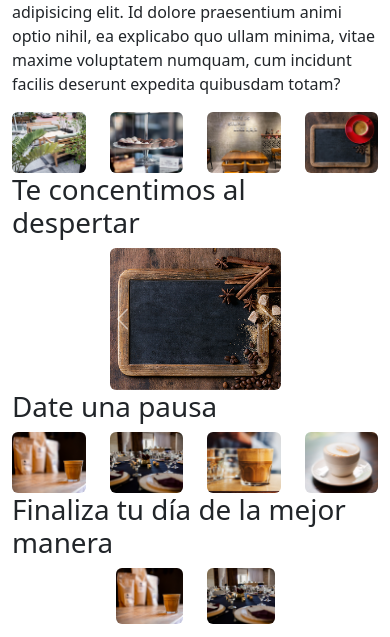
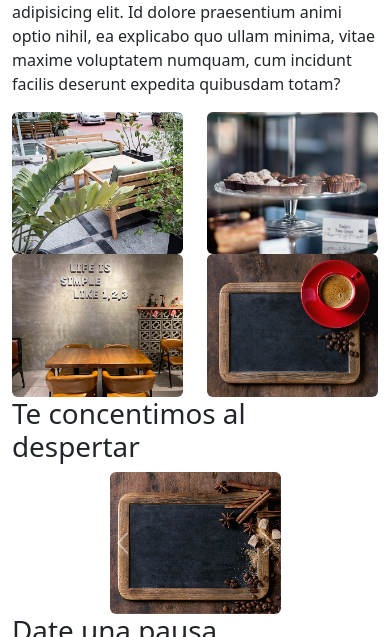
Before and after one commit to mdhkirio/KoppKaffe, a plain HTML site: page index.html in a window 390 px wide. Shown: the part 133-770 px from the top of the page. Drawn offline with nearby package versions, Linux system fonts and the light colour scheme.

Commit message:
segunda entrega proyecto final

```diff
--- a/index.html
+++ b/index.html
@@ -61,16 +61,16 @@
                     </div>
                 </div>
                 <div class="row">
-                    <div class="col-3">
+                    <div class="col-6 col-sm-6 col-md-6 col-lg-3">
                         <img class="img-fluid rounded" src="./images/home-img1.jpg" alt="imagen 1">
                     </div>
-                    <div class="col-3">
+                    <div class="col-6 col-sm-6 col-md-6 col-lg-3">
                         <img class="img-fluid rounded" src="./images/home-img2.jpg" alt="imagen 2">
                     </div>
-                    <div class="col-3">
+                    <div class="col-6 col-sm-6 col-md-6 col-lg-3">
                         <img class="img-fluid rounded" src="./images/home-img3.jpg" alt="imagen 3">
                     </div>
-                    <div class="col-3">
+                    <div class="col-6 col-sm-6 col-md-6 col-lg-3">
                         <img class="img-fluid rounded" src="./images/home-img4.jpg" alt="imagen 4">
                     </div>
                 </div>
@@ -114,16 +114,16 @@
                     </div>
                 </div>
                 <div class="row">
-                    <div class="col-3">
+                    <div class="col-6 col-sm-6 col-md-6 col-lg-3">
                         <img class="img-fluid rounded" src="./images/home-img8.jpg" alt="imagen 1">
                     </div>
-                    <div class="col-3">
+                    <div class="col-6 col-sm-6 col-md-6 col-lg-3">
                         <img class="img-fluid rounded" src="./images/home-img9.jpg" alt="imagen 2">
                     </div>
-                    <div class="col-3">
+                    <div class="col-6 col-sm-6 col-md-6 col-lg-3">
                         <img class="img-fluid rounded" src="./images/home-img10.jpg" alt="imagen 3">
                     </div>
-                    <div class="col-3">
+                    <div class="col-6 col-sm-6 col-md-6 col-lg-3">
                         <img class="img-fluid rounded" src="./images/home-img11.jpg" alt="imagen 4">
                     </div>
                 </div>
@@ -188,7 +188,7 @@
                     <form action="RecabarReserva.php" method="get" enctype="multipart/form-data">
                         <fieldset>
                             <legend>Datos Reserva</legend>
-                            <div class="col-4">
+                            <div class="col-12 col-sm-12 col-md-6 col-lg-4">
                                 <div class="input-group mb-3">
                                     <span class="input-group-text" id="ReservaNombre">Titular de la reservación</span>
                                     <input type="text" class="form-control" />
```
